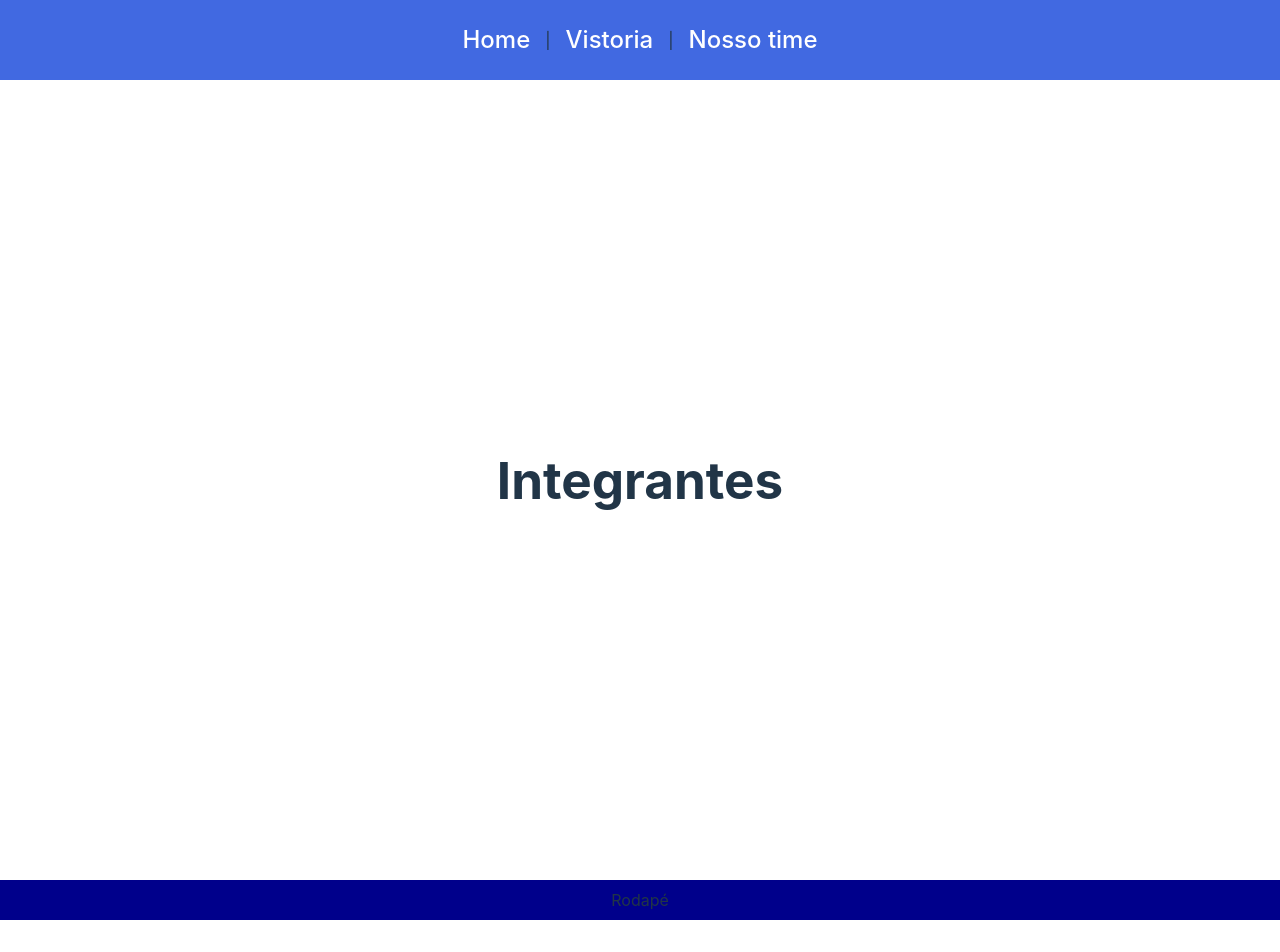
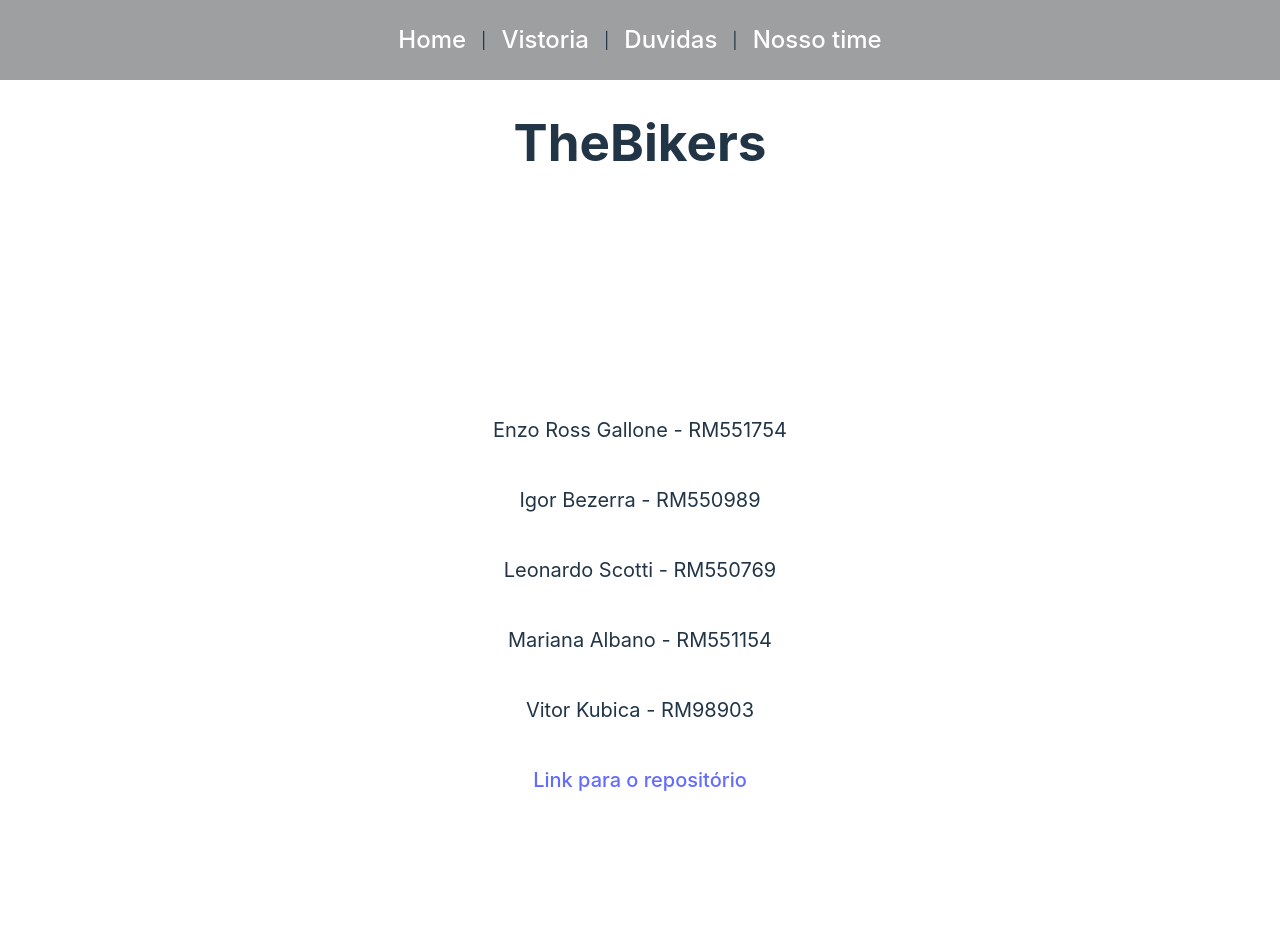
Before and after one commit to leocscotti/challenge-3-web, a React (Vite) app in the folder vistoria-online/: page /integrantes in a window 1280 px wide. Shown: the top 952 px of the page. Before the commit the page ends 920 px from the top, so only its background shows below. Built offline with nearby package versions, Linux system fonts and the light colour scheme.

Commit message:
inserindo a página Duvidas

```diff
--- a/vistoria-online/package.json
+++ b/vistoria-online/package.json
@@ -12,6 +12,7 @@
   "dependencies": {
     "react": "^18.2.0",
     "react-dom": "^18.2.0",
+    "react-icons": "^4.11.0",
     "react-router-dom": "^6.15.0"
   },
   "devDependencies": {
--- a/vistoria-online/src/App.css
+++ b/vistoria-online/src/App.css
@@ -3,7 +3,7 @@
 nav{
   display: flex; width: 100vw;
   justify-content: center; align-items: center;
-  height: 10vh; background-color: royalblue;
+  height: 10vh; background-color: rgb(158, 159, 161);
 
   & a{color: white; font-size: 1.5rem; padding: 15px;}
 }
@@ -27,10 +27,19 @@ main div button{
 
 footer{
   display: flex; width: 100vw; justify-content: center;
-  align-items: center; height: 5vh;
-  background-color: darkblue;
+  align-items: center; height: 10vh;
+  background-color: rgb(0, 0, 0);
 }
 
-img{
+.fotosBike{
   height: 50vh; width: 80vh;
 }
+
+h1{
+  text-align: center;
+}
+
+.nomeIntegrante p{
+  font-size: 20px;
+  text-align: center;
+}
--- a/vistoria-online/src/components/menu.jsx
+++ b/vistoria-online/src/components/menu.jsx
@@ -8,6 +8,8 @@ export default function Menu(){
             <span> | </span>
             <Link to='/vistoria'>Vistoria</Link>
             <span> | </span>
+            <Link to='/duvidas'>Duvidas</Link>
+            <span> | </span>
             <Link to='/integrantes'>Nosso time</Link>
         </nav>
     )
--- a/vistoria-online/src/components/rodape.jsx
+++ b/vistoria-online/src/components/rodape.jsx
@@ -2,7 +2,7 @@ export default function Rodape(){
 
     return(
         <footer>
-            <p>Rodapé</p>
+
         </footer>
     )
 }
--- a/vistoria-online/src/routes/Home/index.jsx
+++ b/vistoria-online/src/routes/Home/index.jsx
@@ -1,12 +1,7 @@
-// import Logo from '../../assets/images/logo-porto.png'
-
 export default function Home(){
 
     return(
         <main>
-            {/* <div>
-                <img src={Logo} alt="Logo Porto" />
-            </div> */}
             <div>
                 <h2>Quem somos?</h2>
                 <p>A porto é mais que uma seguradora: é um ecossistema com todas as soluções para transformar sonhos em realidades diárias.</p>
--- a/vistoria-online/src/routes/Integrantes/index.jsx
+++ b/vistoria-online/src/routes/Integrantes/index.jsx
@@ -2,8 +2,15 @@ export default function Integrantes(){
 
     return(
         <main>
-            <div>
-                <h1>Integrantes</h1>
+            <h1>TheBikers</h1>
+
+            <div className='nomeIntegrante'>
+                <p>Enzo Ross Gallone - RM551754</p>
+                <p>Igor Bezerra - RM550989</p>
+                <p>Leonardo Scotti - RM550769</p>
+                <p>Mariana Albano - RM551154</p>
+                <p>Vitor Kubica - RM98903</p>
+                <p><a href="https://github.com/leocscotti/challenge-3-web" target='_blank'>Link para o repositório</a></p>
             </div>
 
         </main>
--- a/vistoria-online/src/routes/Vistoria/index.jsx
+++ b/vistoria-online/src/routes/Vistoria/index.jsx
@@ -6,7 +6,7 @@ export default function Vistoria(){
     return(
         <main>
             <div>
-                <img src={BikeCompleta} alt="BikeCompleta"/>
+                <img src={BikeCompleta} alt="BikeCompleta" className='fotosBike'/>
                 <p>
                     <strong>Tire uma foto completa da sua bike, sempre do lado que apareça a corrente (não obstrua a marca)</strong>
                 </p>
@@ -14,7 +14,7 @@ export default function Vistoria(){
             </div>
 
             <div>
-                <img src={Pedivela} alt="Pedivela" />
+                <img src={Pedivela} alt="Pedivela" className='fotosBike' />
                 <p>
                     <strong>Tire uma foto do pédivela da sua bike</strong>
                 </p>
```
Also changed, not shown: vistoria-online/src/routes/Duvidas/index.jsx (added, +8 -0 lines), 1 other file (tests, documents, lock files or other folders).
